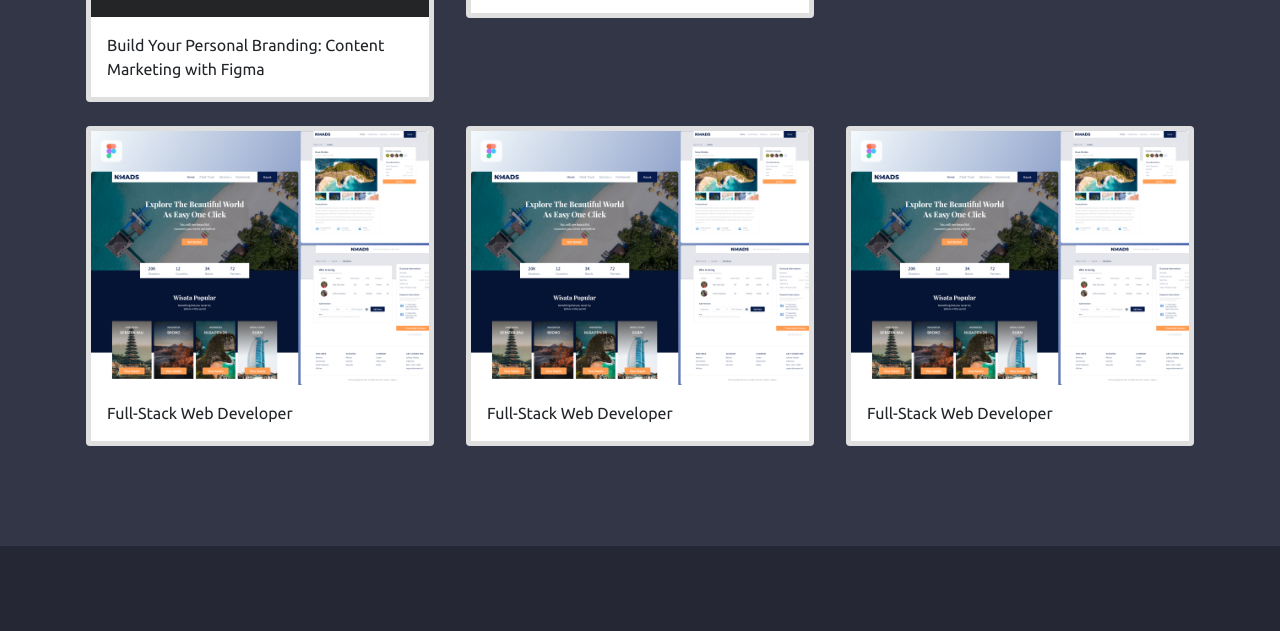
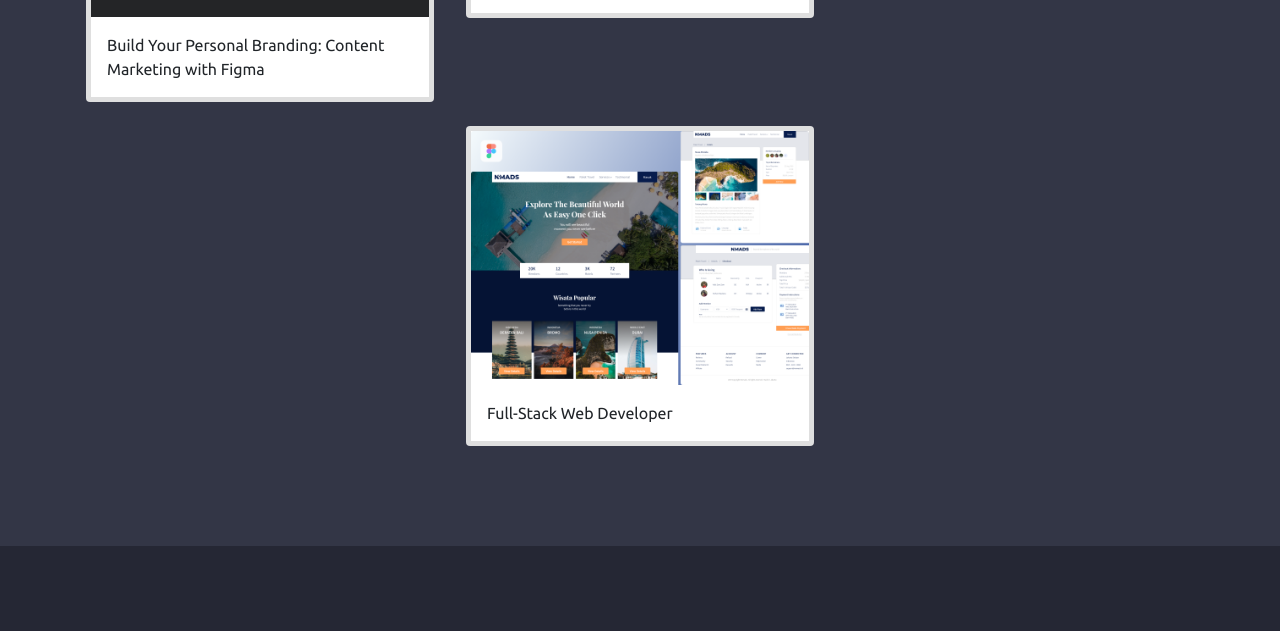
Before and after one commit to aufazamzamramadhani/aufazamzamramadhani, a plain HTML site: page index.html in a window 1280 px wide. Shown: the part 4032-4663 px from the top of the page. Drawn offline with nearby package versions, Linux system fonts and the light colour scheme; a script that the page names is missing.

Commit message:
pembaruan pertama, menghapus project duplicated

```diff
--- a/index.html
+++ b/index.html
@@ -404,6 +404,8 @@
 </section>
 <!-- Akhir Galery -->
 
+<!-- Awal Project -->
+
 <section id="galery">
     <div class="container">
       <div class="row text-center mb-3">
@@ -448,31 +450,13 @@
               </div>
             </div>
 
-            <div class="col-md-4 mb-3">
-              <div class="card border-5 m-1">
-                  <img src="img/project/Full-Stack Web Developer.png" class="card-img-top" alt="Galery 5">
-                  <div class="card-body">
-                    <p class="card-text">Full-Stack Web Developer</p>
-                  </div>
-              </div>
-            </div>
-
-            <div class="col-md-4 mb-3">
-              <div class="card border-5 m-1">
-                  <img src="img/project/Full-Stack Web Developer.png" class="card-img-top" alt="Galery 5">
-                  <div class="card-body">
-                    <p class="card-text">Full-Stack Web Developer</p>
-                  </div>
-              </div>
-            </div>
-
-
         </div>
       </div>
 
     </div>
 
 </section>
+<!-- Akhir Project -->
 
 <!-- Contact -->
 <main id="main">
```
